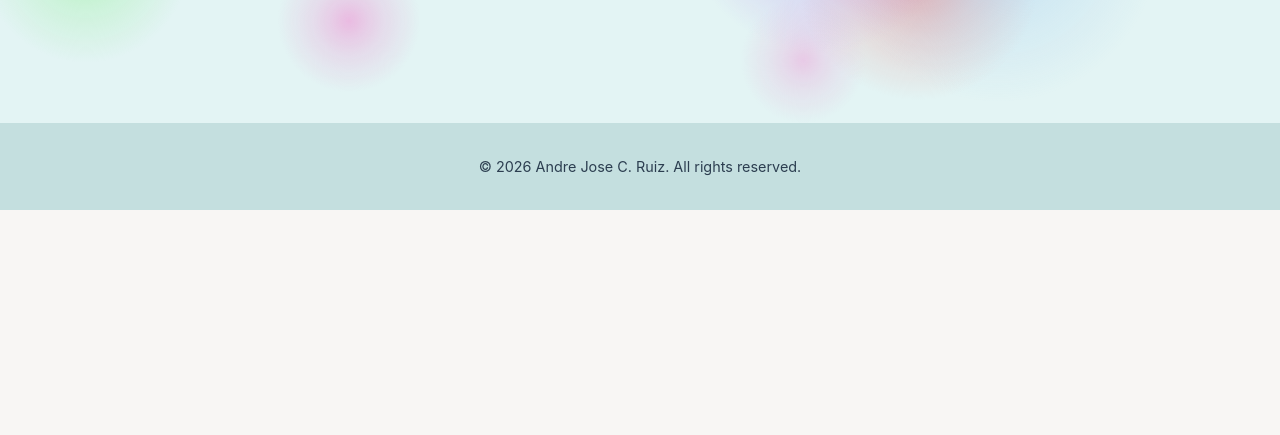
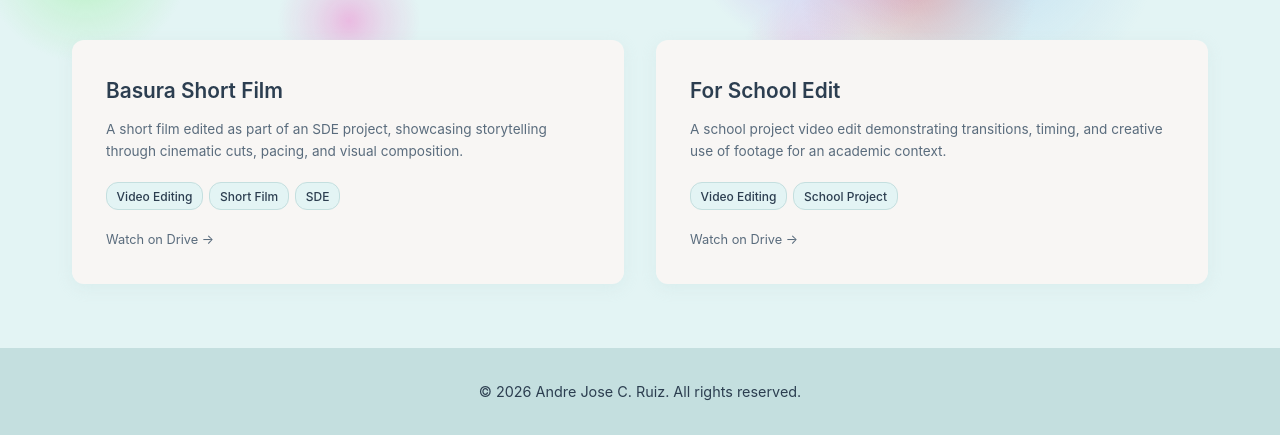
Before and after one commit to kechibi/kechibi.github.io, a website built with Vite: page projects.html in a window 1280 px wide. Shown: the part 677-1112 px from the top of the page. Before the commit the page ends 887 px from the top, so only its background shows below. Built offline with nearby package versions, Linux system fonts and the light colour scheme; animation ran at ten frames a second.

Commit message:
add video editing in portfolio

```diff
--- a/projects.html
+++ b/projects.html
@@ -71,6 +71,36 @@
         </div>
     </section>
 
+    <section class="projects-section video-editing-section">
+        <div class="container">
+            <h2 class="section-title">Video Editing</h2>
+            <div class="projects-grid">
+
+                <a href="https://drive.google.com/file/d/1TloV0kXCJjCZI77IaUAZEEqzIvBgdCGa/view?usp=sharing" target="_blank" rel="noopener noreferrer" class="project-card">
+                    <h3>Basura Short Film</h3>
+                    <p>A short film edited as part of an SDE project, showcasing storytelling through cinematic cuts, pacing, and visual composition.</p>
+                    <div class="project-tags">
+                        <span class="project-tag">Video Editing</span>
+                        <span class="project-tag">Short Film</span>
+                        <span class="project-tag">SDE</span>
+                    </div>
+                    <span class="project-link-label">Watch on Drive →</span>
+                </a>
+
+                <a href="https://drive.google.com/file/d/1TloV0kXCJjCZI77IaUAZEEqzIvBgdCGa/view?usp=drive_link" target="_blank" rel="noopener noreferrer" class="project-card">
+                    <h3>For School Edit</h3>
+                    <p>A school project video edit demonstrating transitions, timing, and creative use of footage for an academic context.</p>
+                    <div class="project-tags">
+                        <span class="project-tag">Video Editing</span>
+                        <span class="project-tag">School Project</span>
+                    </div>
+                    <span class="project-link-label">Watch on Drive →</span>
+                </a>
+
+            </div>
+        </div>
+    </section>
+
     <footer class="footer">
         <p>&copy; 2026 Andre Jose C. Ruiz. All rights reserved.</p>
     </footer>
--- a/styles.css
+++ b/styles.css
@@ -413,9 +413,15 @@ html.dark-mode .email-btn:hover {
 
 /* ── Projects Section ── */
 .projects-section {
-    min-height: 100vh;
-    padding: 11rem 2rem 6rem;
+    min-height: auto;
+    padding: 8rem 2rem 3rem;
     background-color: #E3F4F4;
+}
+
+.video-editing-section {
+    min-height: auto;
+    padding: 3rem 2rem 4rem;
+    border-top: 2px solid rgba(196, 223, 223, 0.5);
 }
 
 .projects-grid {
@@ -618,6 +624,7 @@ html.dark-mode .edu-item .school { color: #b8c5d6; }
 html.dark-mode .education-block h3 { color: #eaeaea; }
 
 html.dark-mode .projects-section { background-color: #16213e; }
+html.dark-mode .video-editing-section { border-top-color: rgba(255,255,255,0.08); }
 
 html.dark-mode .project-card {
     background-color: #0f3460;
@@ -831,7 +838,7 @@ html.dark-mode .hamburger span { background-color: #eaeaea; }
 
     /* Projects */
     .projects-section {
-        padding: 7rem 1.5rem 4rem;
+        padding: 5rem 1.5rem 2rem;
     }
 
     .projects-grid { grid-template-columns: 1fr; }
```
